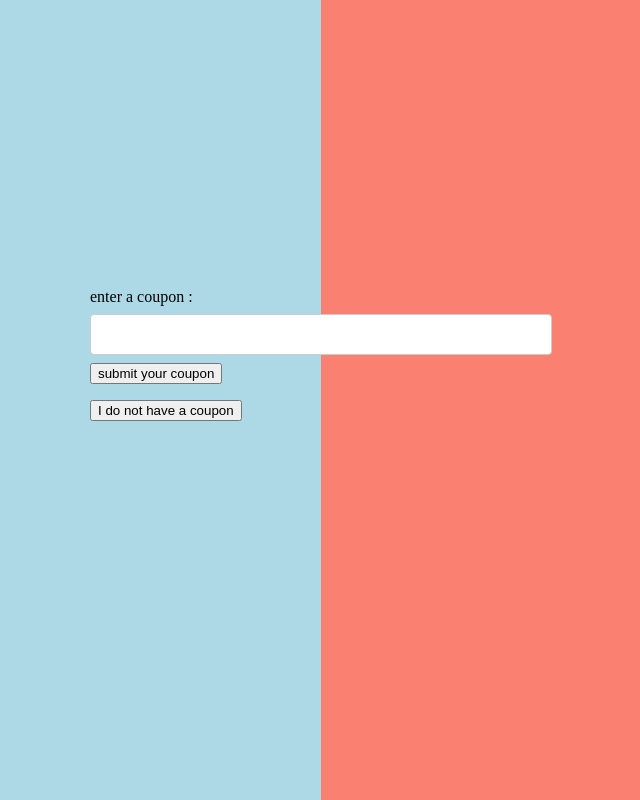
After one commit to cheesenaan/survey_app, a Django app: page /coupon in a window 1280 px wide. The commit adds this page. Shown: the whole page, without its empty margins (319-959 px from the left). Run offline with Django 4.2, Linux system fonts and the light colour scheme.

Commit message:
First commit

```diff
--- a/survery_app/admin.py
+++ b/survery_app/admin.py
@@ -5,3 +5,5 @@ admin.site.register(question)
 admin.site.register(result)
 admin.site.register(group_choice_change)
 admin.site.register(RIASEC)
+admin.site.register(report_purchase_successful)
+admin.site.register(coupon)
--- /dev/null
+++ b/survery_app/templates/coupon.html
@@ -0,0 +1,32 @@
+{% load static %}
+<link rel="stylesheet" href="{% static 'base.css' %}">
+
+<html>
+
+<body>
+
+
+    <br> <br> <br><br> <br> <br> <br><br>  <br> <br> <br><br>  <br> <br> <br><br>
+    {{ message }}
+
+
+    <form method='post' action=''>
+        {% csrf_token %}
+        <label for="coupon"> enter a coupon : </label>
+        <input id="coupon" type="text" name="coupon">
+        <button type="submit" class="no"> submit your coupon</button>
+    </form>
+
+
+
+    <form method='post' action='no_coupon'">
+        {% csrf_token %}
+        <button type="submit" class="no_coupon"> I do not have a coupon </button>
+    </form>
+
+</body>
+
+
+
+
+</html>
--- a/survery_app/urls.py
+++ b/survery_app/urls.py
@@ -18,7 +18,8 @@ urlpatterns=[
   path('download_report_paid', views.download_report_paid, name='download_report_paid'),
   path('paypal', views.paypal, name='paypal'),
   path('paypal_success', views.paypal_success, name='paypal_success'),
-
-
+  path('c', views.c, name='c'),
+  path('no_coupon', views.no_coupon, name='no_coupon'),
+  path('coupon', views.coupon, name='coupon'),
   path('RIASEC_survey_arabic', views.RIASEC_survey_arabic, name='RIASEC_survey_arabic'),
 ]
--- a/survery_app/views.py
+++ b/survery_app/views.py
@@ -594,9 +594,6 @@ def after_survey_arabic(request ):
 
 
 def download_report_page(request):
-  if request.method == 'POST':
-      return redirect(download_report_free)
-
 
   if request.method == 'GET':
       # Load the template
@@ -657,8 +654,81 @@ def download_report_paid(request):
 
 
 def paypal(request):
-  return render(request, "paypal.html")
+    return render(request, "paypal.html")
 
 
 def paypal_success(request):
+  r = result.objects.latest('id')
+
+  x = report_purchase_successful(
+          four_letter_code = r.four_letter_code,
+          user_name = r.user_name ,
+          user_email = r.user_email,
+          user_phone = r.user_phone,
+          date_and_time_of_purchase = datetime.datetime.now()
+          )
+  x.save()
+
+
   return render(request, "paypal_success.html")
+
+def c(request):
+    return redirect('coupon')
+
+def coupon(request):
+
+  # return redirect(request.META['HTTP_REFERER'])
+
+  from survery_app.models import coupon
+
+  if request.method == 'GET':
+        return render(request, 'coupon.html')
+
+  if request.method == 'POST':
+
+    # if request.POST.get("no"):
+    #     # return redirect('paypal')
+    #     print("snboerinberoibnero")
+    #     m = "You do not have a coupon code"
+    #     price = 9.99
+    #     context = {
+    #           "message" : m,
+    #           "price" : price,
+    #         }
+    #     return render(request, 'paypal.html' , context)
+
+    if request.POST.get("coupon"):
+      c = request.POST.get("coupon")
+      print(c)
+
+      coupon_codes = coupon.objects.all()
+
+      for x in coupon_codes:
+        if c == x.coupon:
+              # print("match found")
+              # print(x.coupon)
+
+              m = "your coupon "
+              m = m + x.coupon
+              m = m + " is valid and has been accepted. The price has decreased from $9.99 to $7.00 "
+              price = 7
+
+              context = {
+                "message" : m,
+                "price" : price,
+              }
+              return render(request, 'paypal.html' , context)
+
+        context = {
+                "message" : "coupon is NOT valid , please re try",
+              }
+        return render(request, 'coupon.html' , context)
+
+def no_coupon(request):
+
+  price = 9.99
+  context = {
+                "message" : " you did not use a coupon ",
+                "price" : price,
+              }
+  return render(request, 'paypal.html' , context)
```
Also changed, not shown: survery_app/templates/download_report.html (+6 -6 lines), survery_app/templates/paypal.html (+14 -3 lines), db.sqlite3, survery_app/migrations/0019_remove_coupon_email.py (added).
